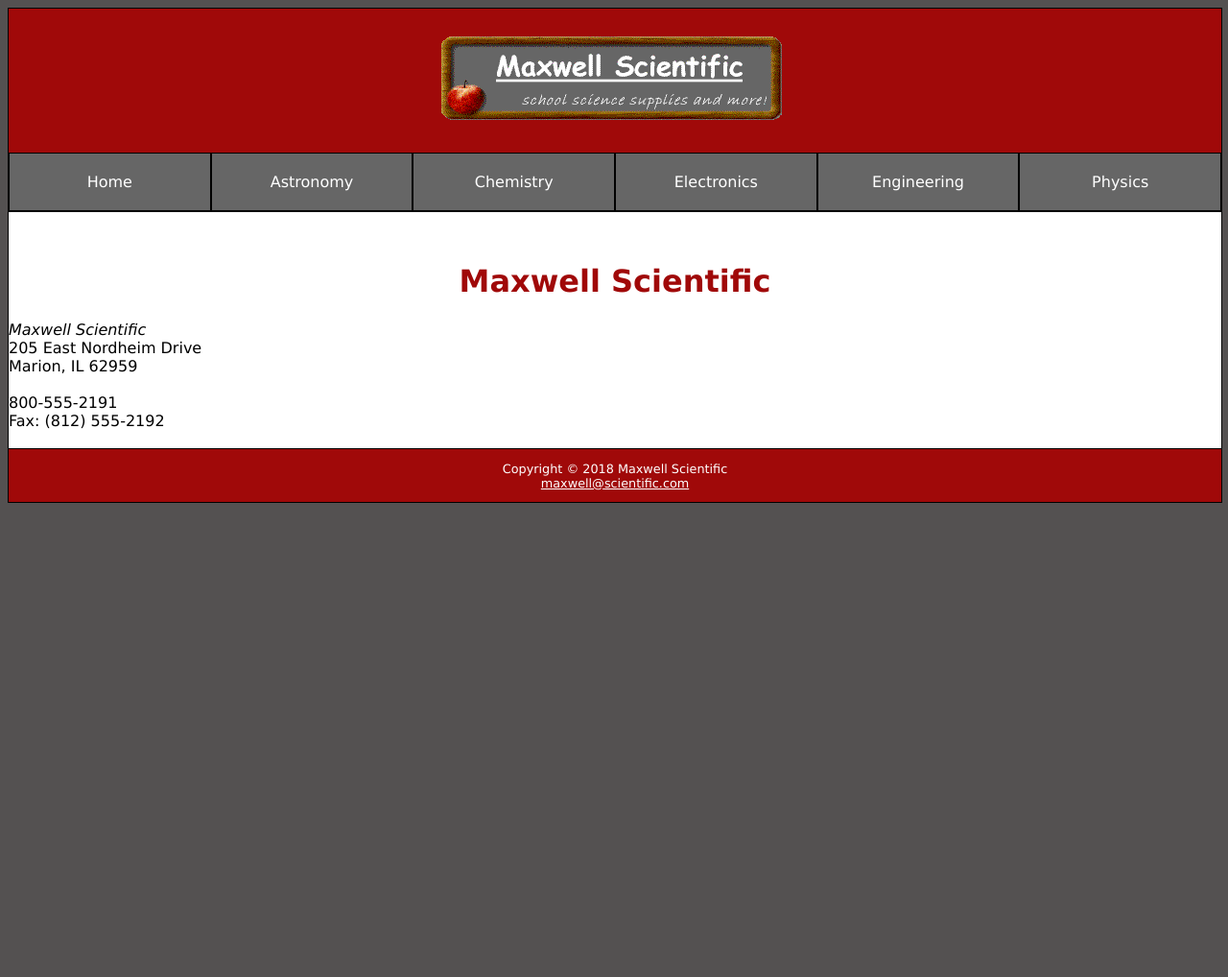
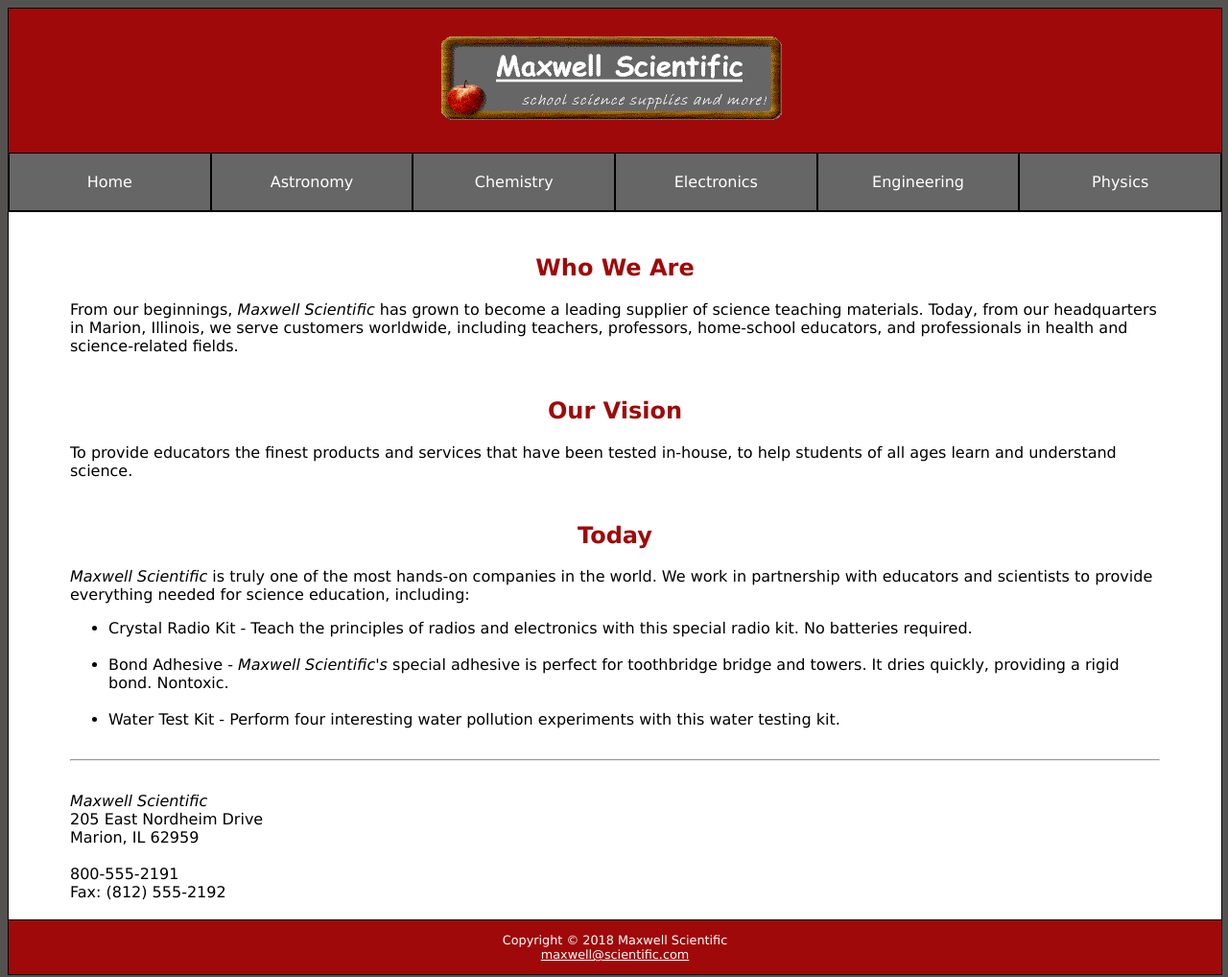
Before and after one commit to omers52195/collab, a plain HTML site: page index.html in a window 1280 px wide. Shown: the whole page at 96% size. Before the commit the page ends 800 px from the top, so only its background shows below. Drawn offline with Linux system fonts and the light colour scheme.

Commit message:
site updates 11/18/2018

```diff
--- a/index.html
+++ b/index.html
@@ -22,8 +22,23 @@
             </ul>
         </nav>
         <main> <!-- Main Content -->
-            <h1>Maxwell Scientific</h1>
-            <div class="clear">
+            <!-- <h1>Maxwell Scientific</h1> -->
+            <h2>Who We Are</h2>
+            <p>From our beginnings, <span class="brand">Maxwell Scientific</span>  has grown to become a leading supplier of science teaching materials. Today, from our headquarters in Marion, Illinois, we serve customers worldwide, including teachers, professors, home-school educators, and professionals in health and science-related fields.</p>
+            <h2>Our Vision</h2>
+            <p>To provide educators the finest products and services that have been tested in-house, to help students of all ages learn and understand science.</p>
+            <h2>Today</h2>
+            <p><span class="brand">Maxwell Scientific</span> is truly one of the most hands-on companies in the world. We work in partnership with educators and scientists to provide everything needed for science education, including:</p>
+            <div class="indexPageList">
+                <ul>
+                    <li>Crystal Radio Kit - Teach the principles of radios and electronics with this special radio kit. No batteries required.</li> <br>
+                    <li>Bond Adhesive -  <span class="brand">Maxwell Scientific's</span> special adhesive is perfect for toothbridge bridge and towers. It dries quickly, providing a rigid bond. Nontoxic.</li> <br>
+                    <li>Water Test Kit - Perform four interesting water pollution experiments with this water testing kit.</li>
+                </ul>
+            </div>
+
+            <hr class="" />
+            <div class="clear address">
                 <span class="brand">Maxwell Scientific </span> <br />
                 205 East Nordheim Drive <br />
                 Marion, IL 62959 <br />
--- a/maxwell.css
+++ b/maxwell.css
@@ -11,15 +11,12 @@ header {
 	background-repeat: no-repeat;
 }
 
-/* modified */
 nav {
 	text-align: center;
 	background-color:#666666;
-	/* padding: 1em; */
 	border-bottom: 1px Solid #000000;
 }
 
-/* modified */
 nav ul {
 	list-style-type: none;
 	display: flex;
@@ -29,18 +26,12 @@ nav ul {
 	text-align: center;
 }
 
-/* modified */
 nav li {
 	width: 100%;
 	border: 1px solid #000000;
-
-
 }
 
-/* modified */
 nav a {
-	/* text-align: center; */
-	/* border-right: 1px solid #000000; */
 	padding: 20px;
 	text-decoration: none;
 	color: #ffffff;
@@ -54,12 +45,12 @@ h1, h2, h3 {
 	padding-top: 1em;
 }
 
-p {
+/* modified */
+p, .indexPageList, .address {
 	padding-left: 4em;
 	padding-right: 4em;
 }
 
-/* added */
 footer {
 	background-color: #a00909;
 	font-size: 80%;
@@ -69,19 +60,16 @@ footer {
 	padding: 1em
 }
 
-/* added */
 footer a {
 	color: #ffffff;
 }
 
-/* modified */
 #wrapper {
 	background-color: #ffffff;
-	/* min-width: 1200px; */ /* min-width was interfering with mobile view so i commented it out */
 	max-width: 1480px;
 	margin-left: auto;
 	margin-right: auto;
-	width: 100%; /* changed width from 60% to 100% */
+	width: 100%;
 	border: 1px solid #000000;
 }
 
@@ -118,24 +106,24 @@ footer a {
 }
 
 /* added */
+hr {
+	margin: 2em 4em;
+}
+
 #mobile {display: none; }
 #desktop {display: inline; }
 
 /* Media Query For Mobile Styles*/
 @media only all and (max-width: 768px) {
 
-	/* added */
 	#wrapper {
 		padding: 10px -10px;
 	}
 
-	/* added */
 	nav ul {
 		flex-direction: column;
-
 	}
 
-	/* added */
 	.flex-container {
 		flex-direction: column;
 		margin-left: 1em;
@@ -144,7 +132,6 @@ footer a {
 		padding-right: 0;
 	}
 
-	/* added */
 	.box {
         width: 100%;
         height: 100%;
@@ -153,13 +140,17 @@ footer a {
         margin-bottom: 2em;
 	}
 
-	/* added */
-	p {
+	/* modified */
+	p, .indexPageList, .address {
 		padding-left: 1em;
 		padding-right: 1em;
 	}
 
 	/* added */
+	hr {
+		margin: 2em 1em;
+	}
+
 	#mobile {display: inline; }
 	#desktop {display: none; }
 }
```
